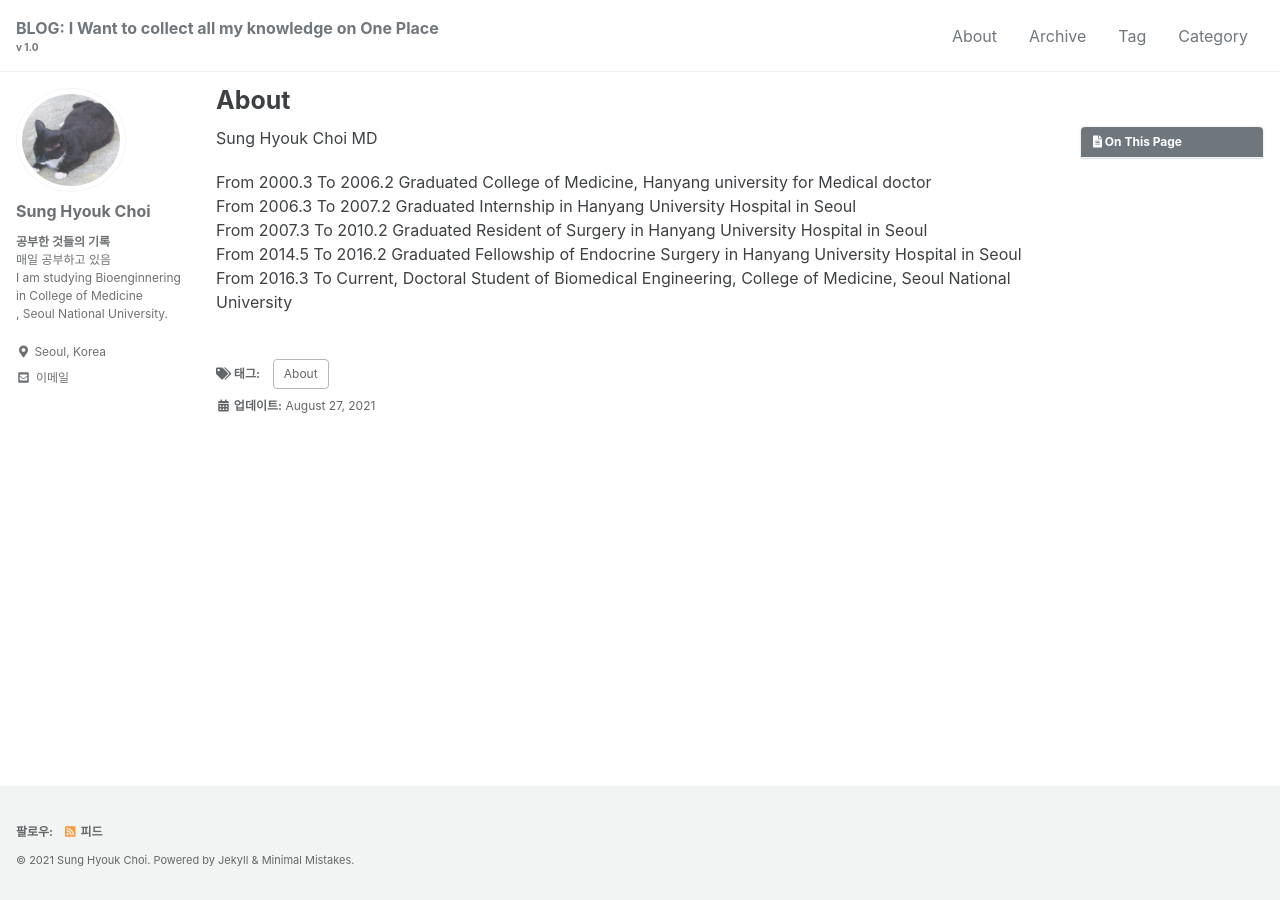
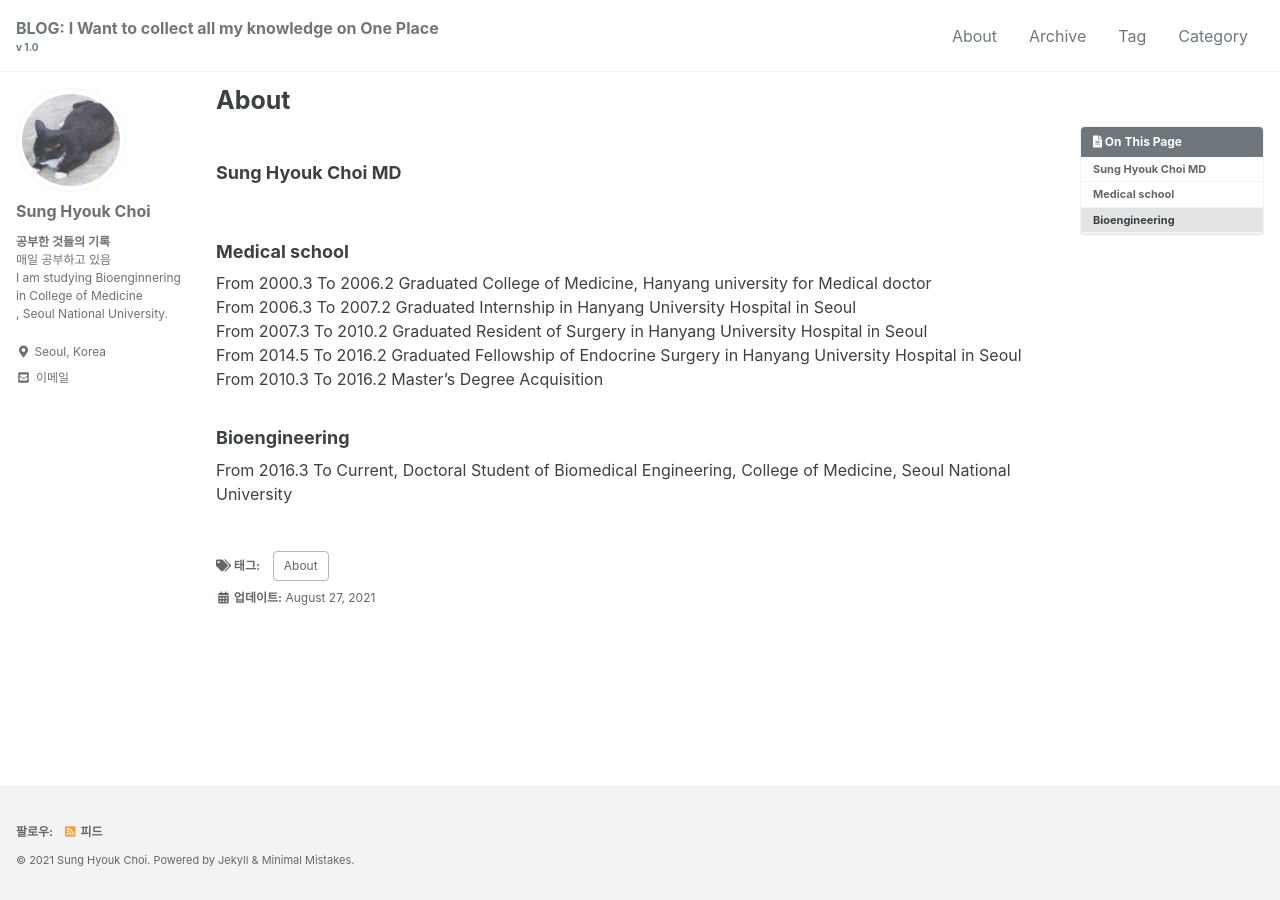
Before and after one commit to sunghyouk/sunghyouk.github.io, a Jekyll site: the page built from _pages/about.md, in a window 1280 px wide. Built offline with Jekyll 4.4.1, drawn with Linux system fonts in a browser that asks for light colours; cached includes are drawn as plain includes.

Commit message:
Update about.md

```diff
--- a/_pages/about.md
+++ b/_pages/about.md
@@ -8,10 +8,14 @@ author_profile: true
 tags: [About]
 ---
 
-Sung Hyouk Choi MD<br>
+### Sung Hyouk Choi MD<br>
 
+### Medical school
 From 2000.3 To 2006.2 Graduated College of Medicine, Hanyang university for Medical doctor<br>
 From 2006.3 To 2007.2 Graduated Internship in Hanyang University Hospital in Seoul<br>
 From 2007.3 To 2010.2 Graduated Resident of Surgery in Hanyang University Hospital in Seoul<br>
 From 2014.5 To 2016.2 Graduated Fellowship of Endocrine Surgery in Hanyang University Hospital in Seoul<br>
+From 2010.3 To 2016.2 Master's Degree Acquisition<br>
+
+### Bioengineering
 From 2016.3 To Current, Doctoral Student of Biomedical Engineering, College of Medicine, Seoul National University<br>
```
